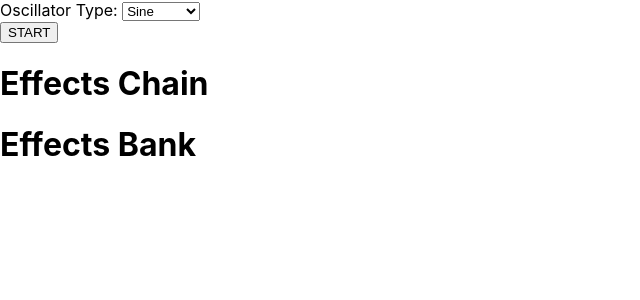
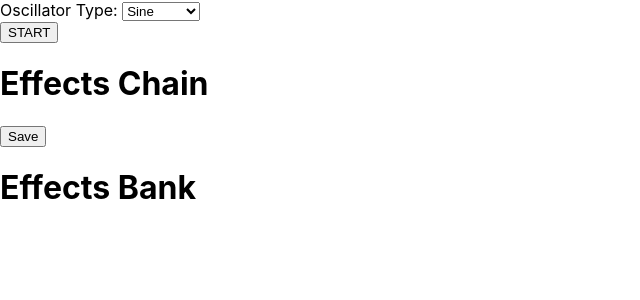
Before and after one commit to kingbeebop/couchvomit, a React (Create React App) app in the folder audio-machine/: page / in a window 1280 px wide. Shown: the top 300 px of the page, without its empty margins (0-640 px from the left). Built offline with nearby package versions, Linux system fonts and the light colour scheme.

Commit message:
some changes

```diff
--- a/audio-machine/src/components/AudioContainer.js
+++ b/audio-machine/src/components/AudioContainer.js
@@ -14,10 +14,18 @@ function AudioContainer() {
 //     .then(data=>setEffects(data))
 //   },[])
 
+    function handleSave(){
+        // fetch('',{
+        //     method: 'PATCH',
+        //     headers: {'ContentType': 'application/json'},
+        //     body: {liveEffects}
+        // })
+    }
+
   return (
     <div>
       <MidiBrain effects = {liveEffects} />
-      <LiveEffects effects = {liveEffects} />
+      <LiveEffects effects = {liveEffects} onClick={handleSave}/>
       <EffectsRack effects = {effects} />
     </div>
   );
--- a/audio-machine/src/components/LiveEffects.js
+++ b/audio-machine/src/components/LiveEffects.js
@@ -1,9 +1,10 @@
 import Effect from "./Effect"
 
-function LiveEffects( { effects }){
+function LiveEffects( { effects, handleClick }){
     return(
         <div>
             <h1>Effects Chain</h1>
+            <button onClick={handleClick}>Save</button>
             {effects.map(effect=>{
                 return(
                     <Effect effect={effect} />
--- a/audio-machine/src/components/MidiBrain.js
+++ b/audio-machine/src/components/MidiBrain.js
@@ -4,11 +4,6 @@ function MidiBrain( { effects }){
     window.AudioContext = window.AudioContext || window.webkitAudioContext
 
     const [oscType, setOscType] = useState('sine')
-
-    function handleChange(e){
-        e.preventDefault()
-        setOscType(e.target.value)
-    }
 
     let ctx
     const oscillators = {}
@@ -51,30 +46,32 @@ function MidiBrain( { effects }){
     }
 
     function handleInput(input){
-        console.log(input)
 
         const command = input.data[0]
         const note = input.data[1]
         const velocity = input.data[2]
 
+        console.log(ctx)
+
         switch (command) {
             case 144: //note on
-            if (velocity > 0) {
+            {if (velocity > 0) {
                 noteOn(note, velocity)
             }
             else {
                 noteOff(note)
             }
-            break;
+            break;}
             case 128:
-                noteOff(note)
-                break;
+                {noteOff(note)
+                break;}
         }
     }
 
     function noteOn(note, velocity){
         console.log(note)
         console.log(ctx)
+        console.log(oscillators)
 
         const osc = ctx.createOscillator()
 
@@ -118,6 +115,11 @@ function MidiBrain( { effects }){
         console.log(e)
     }
 
+    function handleChange(e){
+        e.preventDefault()
+        console.log(e.target.value)
+        setOscType(e.target.value)
+    }
 
     return(
     <div>
```
